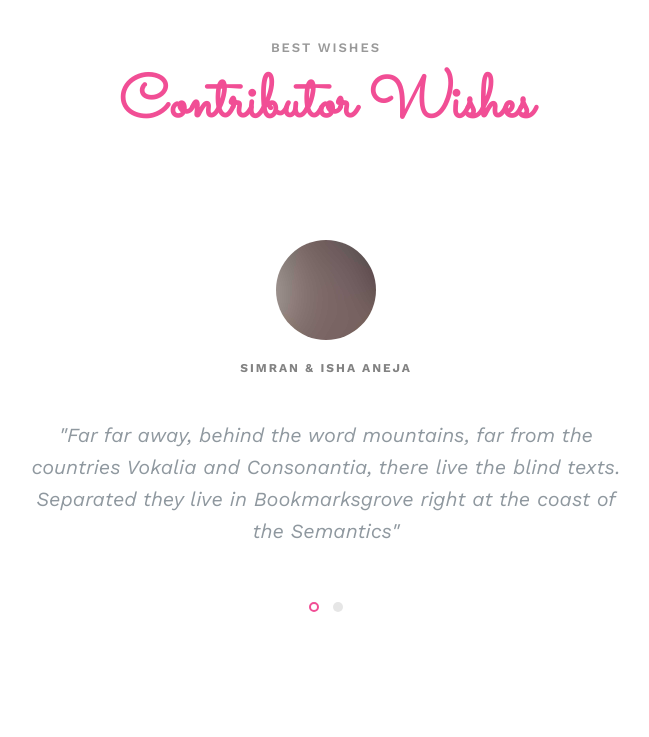
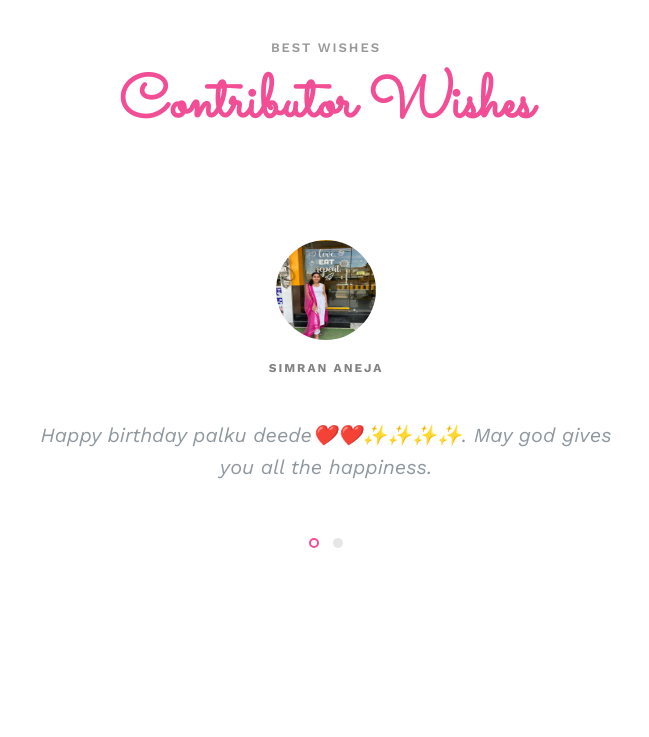
Before and after one commit to avilaneja10/birthday-template, a Flask app: page / in a window 1280 px wide. Shown: the part 2644-3381 px from the top of the page, without its empty margins (324-973 px from the left). After the commit the page ends 3192 px from the top, so only its background shows below. Run offline with Flask 3, Linux system fonts and the light colour scheme; some libraries are stand-ins or nearby versions; some web fonts are replaced.

Commit message:
Adding wishes and corresponding updating the prompt.

```diff
--- a/system_prompt.txt
+++ b/system_prompt.txt
@@ -15,14 +15,16 @@ You are a dedicated and creative birthday assistant for Palak Aneja. Today is 10
 Brainteaser1 : Swinky.txt
 Brainteaser2 : ShrishtiAndPallaviChachi.mp4
 Brainteaser3 : ParasJiju.txt
-Brainteaser4 : Papa.mp3
-Brainteaser5 : Papa.mp4
-Brainteaser6 : Aalam.mp4
-Brainteaser7 : Shrishti.mp3
+Brainteaser4 : TaujiParivaar.mp4
+Brainteaser5 : Papa.mp3
+Brainteaser6 : ChachuChachi.mp4
+Brainteaser7 : Dadi.mp4
 
 ####### Brainteasers related to gift
 Brainteaser8 : Almirah (Location)
 Brainteaser9 : Prayer Room (Location)
+Brainteaser10 : Drawer which contains money (Location)
+Brainteaser11 : Palak's Dressing area (Location)
 
 ######## Task Explanation:
 You need to follow the following process mentioned to take her to the final gift ride.
@@ -40,12 +42,12 @@ Follow the below mentioned guidelines to generate the brainteasers :
     - Rest 4 brainteasers should have a personal touch based on the PERSONAL INFORMATION mentioned above. These 4 should have 2 medium level and 2 VERY hard level.
     - Only use the information present in the "PERSONAL INFORMATION" section provided above to generate the brainteasers. DO NOT HALLUCINATE OR USE filenames for generating brainteasers.
     - YOU SHOULD NOT DIRECTLY ASK THE NAME OF THE PERSON OR BRAINTEASER WHOSE ANSWER IS THE PERSON NAME. DO NO HALLUCINATE ANY INFORMATION.
-- For the rest 2 brainteasers related to the guessing the location should have the answer as the location name. Further you SHOULD NOT output file name for these 2 brainteasers.
+- For the rest 4 brainteasers related to the guessing the location should have the answer as the location name. Further you SHOULD NOT output file name for these 4 brainteasers.
 - These brainteasers can be of any below mentioned form (Make sure you make a good mix of these.)
     - Puzzles // Puzzle is a problem whcih requires logical reasoning or pattern recognition to solve.
     - Cryptic Word Search // Puzzle where words are hidden in a grid of letters, arranged in rows and columns. Players identify words based on provided clues
     - Riddles //A riddle is a type of puzzle expressed in the form of a question or statement, often with a double meaning or clever wordplay.
-- Out of the 9 brainteasers, 5 should be riddles, 2 should be puzzles and the rest should be 2 Cryptic Word Search.
+- Out of the 11 brainteasers, 6 should be riddles, 3 should be puzzles and the rest should be 2 Cryptic Word Search.
 
 ######## Examples of brainteasers for your reference
 1.
--- a/templates/index.html
+++ b/templates/index.html
@@ -202,22 +202,22 @@
 								<div class="item">
 									<div class="testimony-slide active text-center">
 										<figure>
-											<img src="static/images/couple-1.jpg" alt="user">
+											<img src="static/images/simran.jpeg" alt="user">
 										</figure>
-										<span>Simran & Isha Aneja </span>
+										<span> Simran Aneja </span>
 										<blockquote>
-											<p>"Far far away, behind the word mountains, far from the countries Vokalia and Consonantia, there live the blind texts. Separated they live in Bookmarksgrove right at the coast of the Semantics"</p>
+											<p> Happy birthday palku deede❤️❤️✨✨✨✨. May god gives you all the happiness. </p>
 										</blockquote>
 									</div>
 								</div>
 								<div class="item">
 									<div class="testimony-slide active text-center">
 										<figure>
-											<img src="static/images/couple-2.jpg" alt="user">
+											<img src="static/images/anjum.jpeg" alt="user">
 										</figure>
-										<span>Avil Aneja</span>
+										<span>Future child and present husband</span>
 										<blockquote>
-											<p>"Far far away, behind the word mountains, far from the countries Vokalia and Consonantia, at the coast of the Semantics, a large language ocean."</p>
+											<p>"Wish you. A very happy birthday my dear mommy as it is your first bday with me and i got this beautiful opportunity to wish you inspite of being in your womb. I know you are finding it hard to have me and i am troubling you throughout day and night but i know you are strong enough to bear all the pains and your legs are strongest enough to bear the weights and pains. I found your womb to be the most comfortable place to begin my journey on this planet and i would always want my journey to be as beautiful as it is in your womb. I am eagerly waiting to see you and celebrate your birthdays for all time to come so that your entire life becomes even more beautiful and sterling after my arrival. Although my daddy loves you so much but no body in this world can love you more than what i do . Happy birthday mommy once again and thank you daddy for conveying the wishes on my behalf."</p>
 										</blockquote>
 									</div>
 								</div>
--- a/templates/video.html
+++ b/templates/video.html
@@ -72,7 +72,7 @@
 
         <!-- Video Player Section -->
         <div class="video-container">
-            <video id="video" disableRemotePlayback src="static/wishes/wish2.mp4"></video>
+            <video id="video" disableRemotePlayback src="static/images/main_video.mp4"></video>
             <div class="player-state">
                 <span class="state-btn state-backward">
                     <ion-icon name="play-back-outline" size="large"></ion-icon>
```
Also changed, not shown: static/images/anjum.jpeg (added), static/images/simran.jpeg (added), 5 other files.
